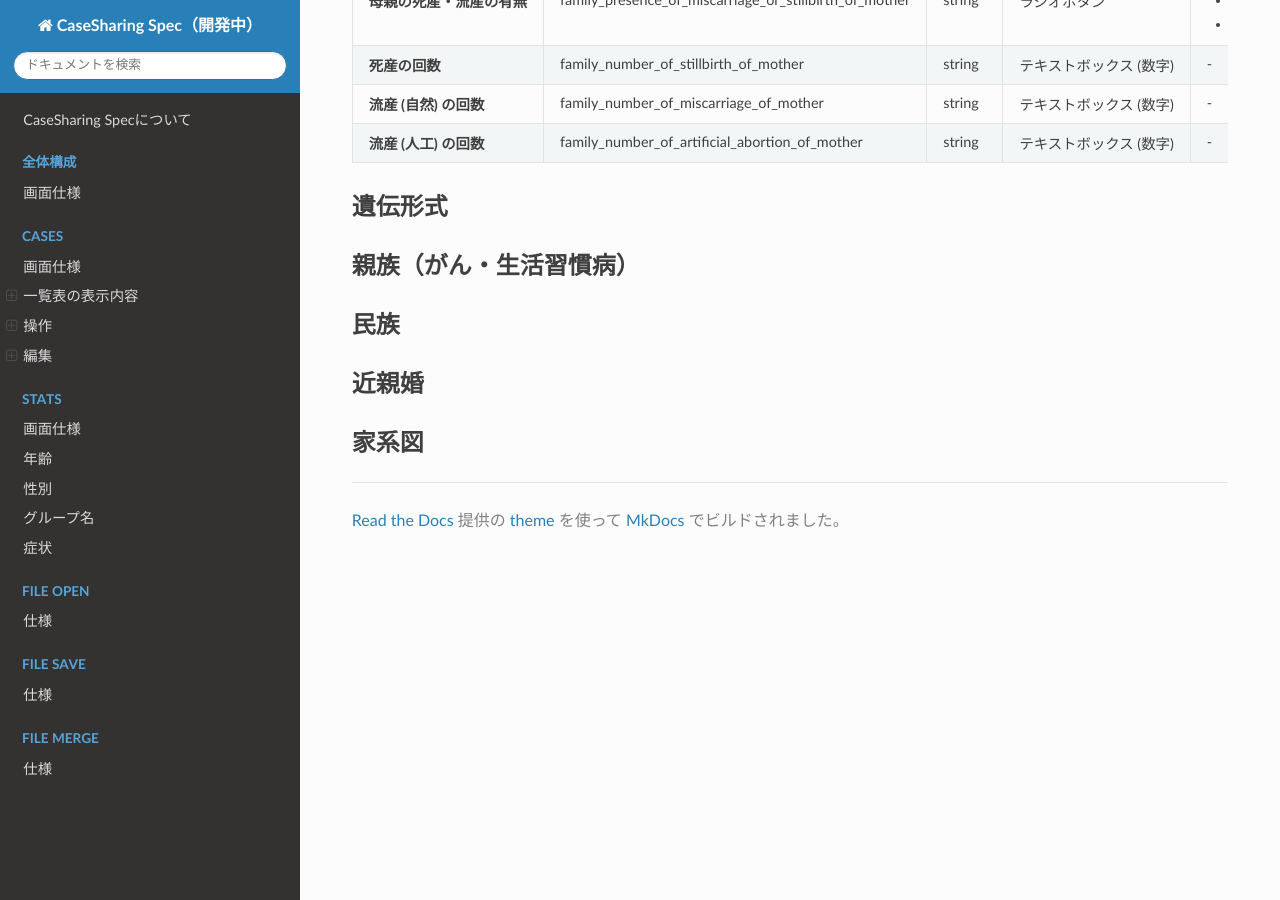
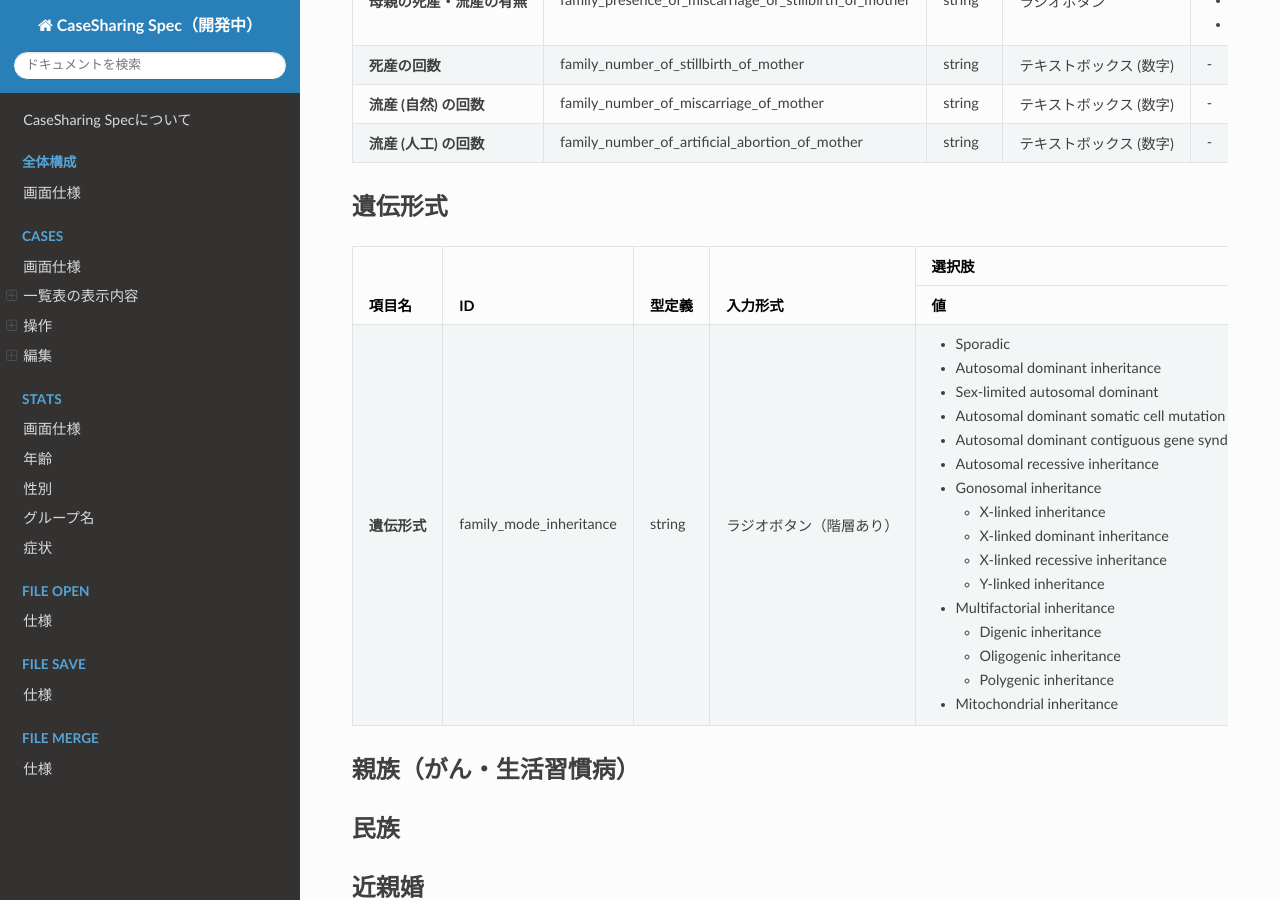
Before and after one commit to PubCaseFinder/pubcasefinder_spec, an MkDocs documentation site: the page built from docs/cases/edit/family-info.md, in a window 1280 px wide and 900 px high, scrolled down 948 px. Built offline with MkDocs 1.6.1, drawn with Linux system fonts in a browser that asks for light colours; nearby versions of some CDN libraries.

Commit message:
編集>家系>遺伝形式

```diff
--- a/docs/cases/edit/family-info.md
+++ b/docs/cases/edit/family-info.md
@@ -49,9 +45,6 @@
       <td>null</td>
       <td><input type="checkbox" class="readonly-input" /></td>
       <td><input type="checkbox" class="readonly-input" /></td>
-      <td><input type="checkbox" class="readonly-input" /></td>
-      <td><input type="checkbox" class="readonly-input" checked /></td>
-      <td><input type="checkbox" class="readonly-input" checked /></td>
       <td></td>
       <td></td>
     </tr>
@@ -77,9 +70,6 @@
       <td>unknown</td>
       <td><input type="checkbox" class="readonly-input" checked /></td>
       <td><input type="checkbox" class="readonly-input" /></td>
-      <td><input type="checkbox" class="readonly-input" /></td>
-      <td><input type="checkbox" class="readonly-input" checked /></td>
-      <td><input type="checkbox" class="readonly-input" checked /></td>
       <td></td>
       <td></td>
     </tr>
@@ -105,9 +95,6 @@
       <td>unknown</td>
       <td><input type="checkbox" class="readonly-input" checked /></td>
       <td><input type="checkbox" class="readonly-input" /></td>
-      <td><input type="checkbox" class="readonly-input" /></td>
-      <td><input type="checkbox" class="readonly-input" checked /></td>
-      <td><input type="checkbox" class="readonly-input" checked /></td>
       <td></td>
       <td></td>
     </tr>
@@ -133,9 +120,6 @@
       <td>unknown</td>
       <td><input type="checkbox" class="readonly-input" checked /></td>
       <td><input type="checkbox" class="readonly-input" /></td>
-      <td><input type="checkbox" class="readonly-input" /></td>
-      <td><input type="checkbox" class="readonly-input" checked /></td>
-      <td><input type="checkbox" class="readonly-input" checked /></td>
       <td></td>
       <td></td>
     </tr>
@@ -149,9 +133,6 @@
       <td>unknown</td>
       <td><input type="checkbox" class="readonly-input" /></td>
       <td><input type="checkbox" class="readonly-input" /></td>
-      <td><input type="checkbox" class="readonly-input" /></td>
-      <td><input type="checkbox" class="readonly-input" checked /></td>
-      <td><input type="checkbox" class="readonly-input" checked /></td>
       <td></td>
       <td></td>
     </tr>
@@ -165,9 +146,6 @@
       <td>unknown</td>
       <td><input type="checkbox" class="readonly-input" /></td>
       <td><input type="checkbox" class="readonly-input" /></td>
-      <td><input type="checkbox" class="readonly-input" /></td>
-      <td><input type="checkbox" class="readonly-input" checked /></td>
-      <td><input type="checkbox" class="readonly-input" checked /></td>
       <td></td>
       <td></td>
     </tr>
@@ -181,9 +159,6 @@
       <td>unknown</td>
       <td><input type="checkbox" class="readonly-input" /></td>
       <td><input type="checkbox" class="readonly-input" /></td>
-      <td><input type="checkbox" class="readonly-input" /></td>
-      <td><input type="checkbox" class="readonly-input" checked /></td>
-      <td><input type="checkbox" class="readonly-input" checked /></td>
       <td></td>
       <td></td>
     </tr>
@@ -192,6 +167,96 @@
 
 ## 遺伝形式 {: #mode-of-inheritance}
 
+<table>
+  <thead>
+    <tr>
+      <th rowspan="2">項目名</th>
+      <th rowspan="2">ID</th>
+      <th rowspan="2">型定義</th>
+      <th rowspan="2">入力形式</th>
+      <th colspan="2">選択肢</th>
+      <th rowspan="2">初期値</th>
+      <th rowspan="2">clearボタン</th>
+      <th rowspan="2">deleteボタン</th>
+      <th rowspan="2">Phenopackets</th>
+      <th rowspan="2">備考</th>
+    </tr>
+    <tr>
+      <th>値</th>
+      <th>ラベル</th>
+    </tr>
+  </thead>
+  <tbody>
+    <tr>
+      <td><strong>遺伝形式</strong></td>
+      <td>family_mode_inheritance</td>
+      <td>string</td>
+      <td>ラジオボタン（階層あり）</td>
+      <td>
+        <ul>
+          <li>Sporadic</li>
+          <li>Autosomal dominant inheritance</li>
+          <li>Sex-limited autosomal dominant</li>
+          <li>Autosomal dominant somatic cell mutation</li>
+          <li>Autosomal dominant contiguous gene syndrome</li>
+          <li>Autosomal recessive inheritance</li>
+          <li>
+            Gonosomal inheritance
+            <ul>
+              <li>X-linked inheritance</li>
+              <li>X-linked dominant inheritance</li>
+              <li>X-linked recessive inheritance</li>
+              <li>Y-linked inheritance</li>
+            </ul>
+          </li>
+          <li>
+            Multifactorial inheritance
+            <ul>
+              <li>Digenic inheritance</li>
+              <li>Oligogenic inheritance</li>
+              <li>Polygenic inheritance</li>
+            </ul>
+          </li>
+          <li>Mitochondrial inheritance</li>
+        </ul>
+      </td>
+      <td>
+        <ul>
+          <li>Sporadic</li>
+          <li>Autosomal dominant inheritance</li>
+          <li>Sex-limited autosomal dominant</li>
+          <li>Autosomal dominant somatic cell mutation</li>
+          <li>Autosomal dominant contiguous gene syndrome</li>
+          <li>Autosomal recessive inheritance</li>
+          <li>
+            Gonosomal inheritance
+            <ul>
+              <li>X-linked inheritance</li>
+              <li>X-linked dominant inheritance</li>
+              <li>X-linked recessive inheritance</li>
+              <li>Y-linked inheritance</li>
+            </ul>
+          </li>
+          <li>
+            Multifactorial inheritance
+            <ul>
+              <li>Digenic inheritance</li>
+              <li>Oligogenic inheritance</li>
+              <li>Polygenic inheritance</li>
+            </ul>
+          </li>
+          <li>Mitochondrial inheritance</li>
+        </ul>
+      </td>
+      <td>null</td>
+      <td><input type="checkbox" class="readonly-input" checked /></td>
+      <td><input type="checkbox" class="readonly-input" /></td>
+      <td></td>
+      <td></td>
+    </tr>
+  </tbody>
+</table>
+
 ## 親族（がん・生活習慣病） {: #relatives}
 
 ## 民族 {: #ethnicity}
```
Also changed, not shown: other parts of docs/cases/edit/family-info.md (+0 -4 lines).
